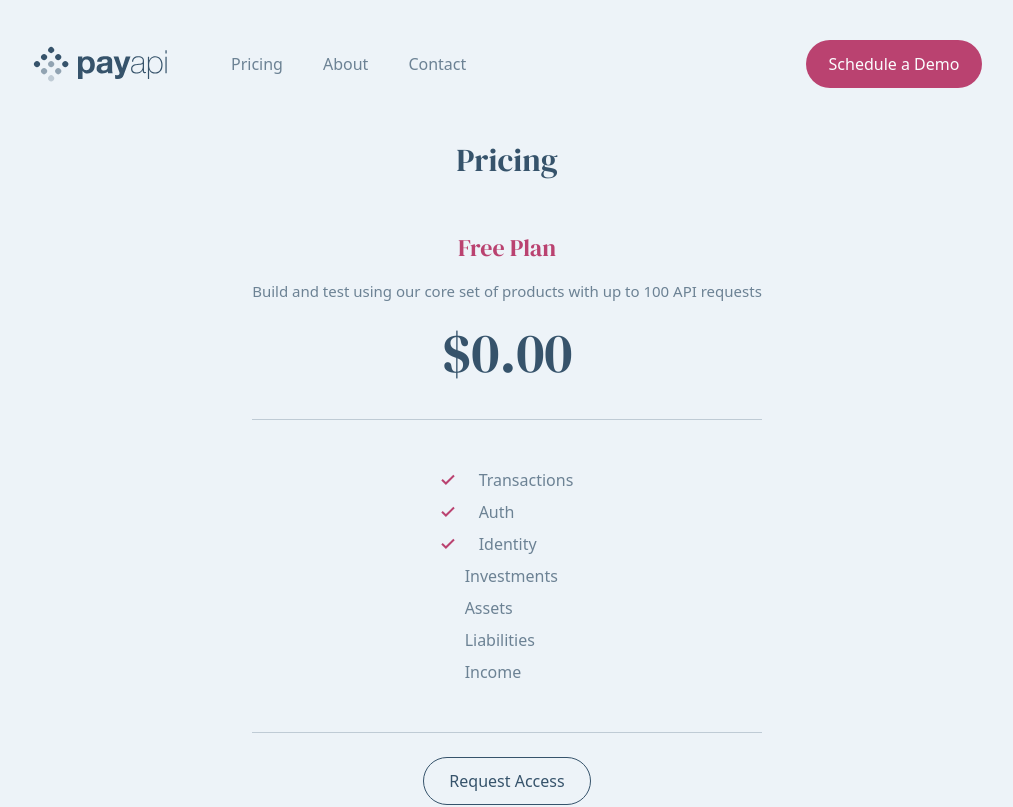
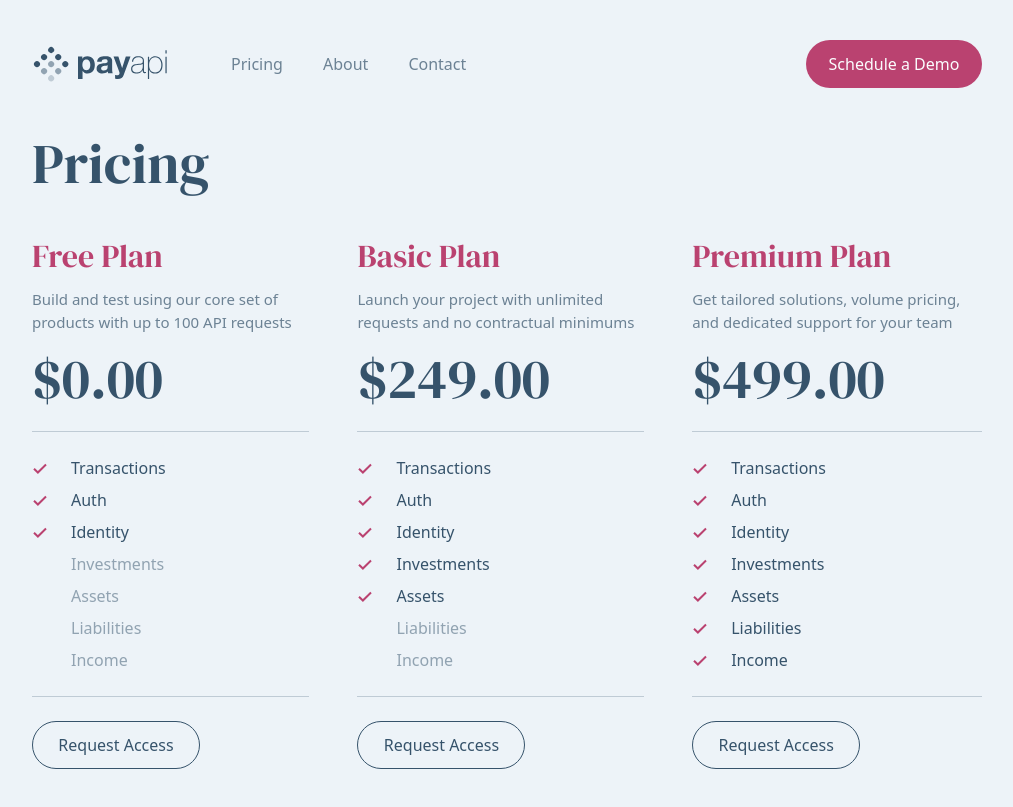
Before and after one commit to David-Henery4/pay-api-website, a React (Create React App) app: page / in a window 1280 px wide. Shown: the top 807 px of the page, without its empty margins (133-1146 px from the left). Built offline with nearby package versions, Linux system fonts and the light colour scheme.

Commit message:
pricing-page-responsive

```diff
--- a/src/pages/Pricing.js
+++ b/src/pages/Pricing.js
@@ -5,38 +5,51 @@ import pricingPlan from "../pricing-plan-data/pricingPlan";
 const Pricing = () => {
   return (
     <section className="pt-12 col-start-2 col-end-12 text-center flex flex-col justify-center items-center gap-12">
-      <div>
-        <h2 className="text-[32px] text-secondarySanJuanBlue font-medium font-dmDisplay">
+      <div className="w-full lg:text-left">
+        <h2 className="text-[32px] text-secondarySanJuanBlue font-medium font-dmDisplay md:text-5xl lg:text-[56px]">
           Pricing
         </h2>
       </div>
       {/* PRICING PLANS */}
-      <div className="flex flex-col justify-center items-center gap-12">
+      <div className="flex flex-col justify-center items-center gap-12 md:flex-row md:items-start">
         {/* PRICING PLAN */}
         {pricingPlan.map((plan) => (
-          <div key={plan.id} className="flex flex-col justify-center items-center gap-6">
-            <div>
-              <h3 className="text-2xl font-medium font-dmDisplay text-primaryDarkPink">
+          <div
+            key={plan.id}
+            className="flex flex-col justify-center items-center gap-6 lg:items-start"
+          >
+            {/* HEADER OF A PRICE COLUMN */}
+            {/* pt-4 pb-2 */}
+            <div className="lg:text-left md:grid md:grid-rows-priceHeaderRows lg:grid-rows-priceHeaderDeskRows">
+              <h3 className="lg:pb-4 md:pb-3 text-2xl font-medium font-dmDisplay text-primaryDarkPink lg:text-[32px]">
                 {plan.planType}
               </h3>
-              <p className="pt-4 pb-2 text-secondaryLightSanJuanBlue font-normal text-[15px]">
+              <p className="pt-4 pb-2 md:p-0 text-secondaryLightSanJuanBlue font-normal text-[15px]">
                 {plan.planDescription}
               </p>
-              <p className="text-[56px] text-secondarySanJuanBlue font-medium font-dmDisplay">
+              <p className="leading-none text-[56px] md:text-5xl lg:text-[56px] text-secondarySanJuanBlue font-medium font-dmDisplay">
                 {plan.price}
               </p>
             </div>
-            <div className="w-full border-y border-y-secondarySanJuanBlue/25 grid place-items-center">
-              <ul className="py-12 text-left flex flex-col gap-2">
-                {plan.features.map(features => {
-                  const {id, isIncluded, name} = features
+            <div className="w-full border-y border-y-secondarySanJuanBlue/25 grid place-items-center lg:justify-start">
+              <ul className="py-6 text-left flex flex-col gap-2">
+                {plan.features.map((features) => {
+                  const { id, isIncluded, name } = features;
                   return (
                     <li
                       key={id}
-                      className="flex justify-start items-center gap-6"
+                      className="grid grid-cols-featuresColumns items-center justify-items-center gap-x-6"
                     >
                       <span>{isIncluded && <CheckIcon />}</span>
-                      <p>{name}</p>
+                      <p
+                        className={`justify-self-start font-normal ${
+                          isIncluded
+                            ? "text-secondarySanJuanBlue"
+                            : "text-secondarySanJuanBlue/50"
+                        }`}
+                      >
+                        {name}
+                      </p>
                     </li>
                   );
                 })}
--- a/tailwind.config.js
+++ b/tailwind.config.js
@@ -17,7 +17,12 @@ module.exports = {
       publicSans: "Public Sans, sans-serif",
     },
     extend: {
+      gridTemplateRows: {
+        priceHeaderRows: "min-content 90px 1fr",
+        priceHeaderDeskRows: "min-content 63px 1fr",
+      },
       gridTemplateColumns: {
+        featuresColumns: "15px 1fr",
         mobColumns: "24px repeat(10,1fr) 24px",
         tabColumns: "40px repeat(10,1fr) 40px",
         deskColumns: "165px repeat(10,1fr) 165px",
```
